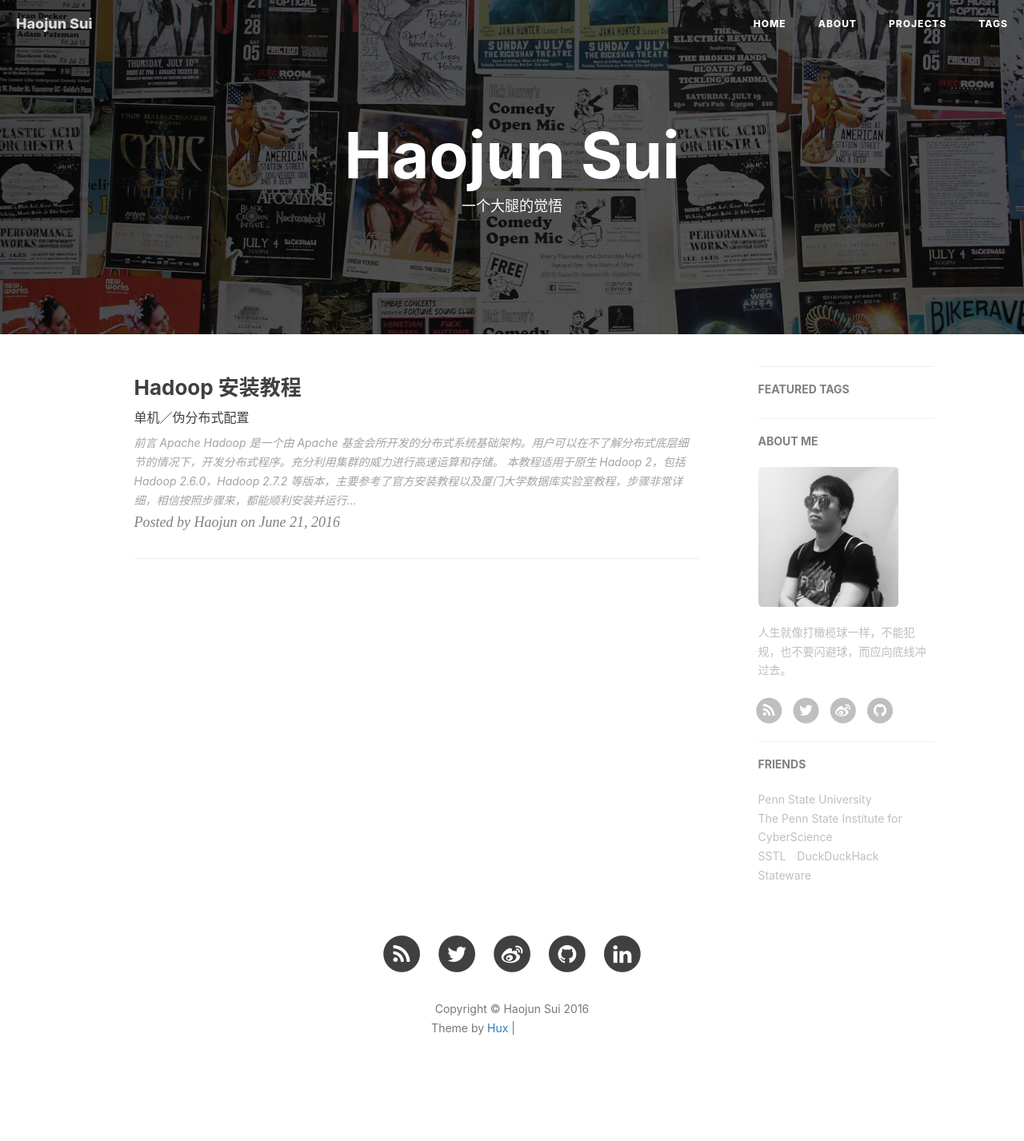
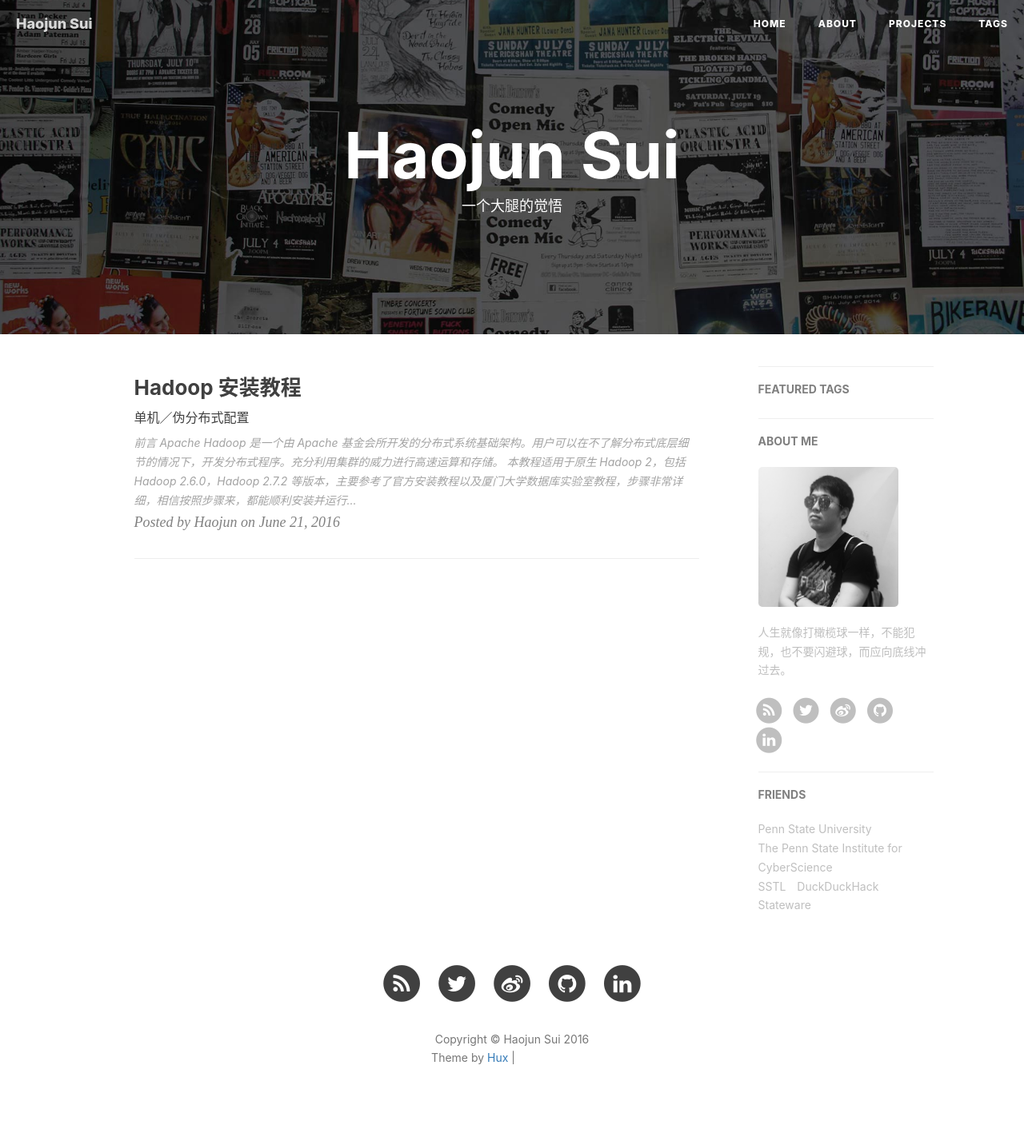
Before and after one commit to haojunsui/haojunsui.github.io, a Jekyll site: the page built from index.html, in a window 1280 px wide. Shown: the whole page at 80% size. Built offline with Jekyll 4.4.1, drawn with Linux system fonts in a browser that asks for light colours; nearby versions of some CDN libraries; the list of posts is cut into pages by our own code; comment, search, counter and statistics services are not loaded; before the commit the page ends 1390 px from its top, so only the background shows below that; grey boxes are pictures that could not be loaded.

Commit message:
Adds linkedin social button.

```diff
--- a/_layouts/page.html
+++ b/_layouts/page.html
@@ -170,6 +170,16 @@
 								</a>
 							</li>
 							{% endif %}
+							{% if site.linkedin_visitor_id %}
+							<li>
+								<a href="https://www.linkedin.com/in/{{ site.linkedin_visitor_id }}">
+									<span class="fa-stack fa-lg">
+										<i class="fa fa-circle fa-stack-2x"></i>
+										<i class="fa fa-linkedin fa-stack-1x fa-inverse"></i>
+									</span>
+								</a>
+							</li>
+							{% endif %}
 						</ul>
 					</div>
 				</section>
```
